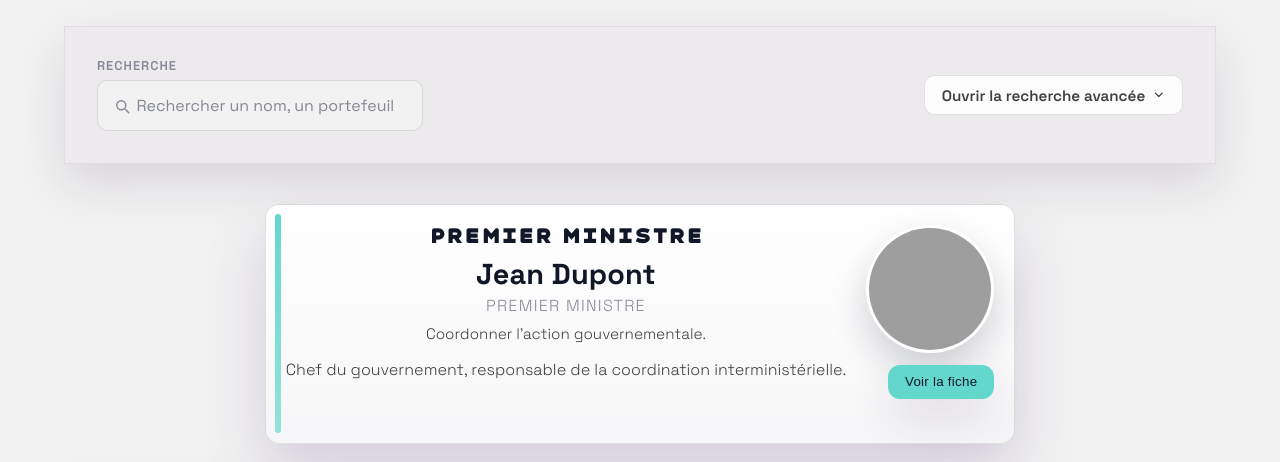
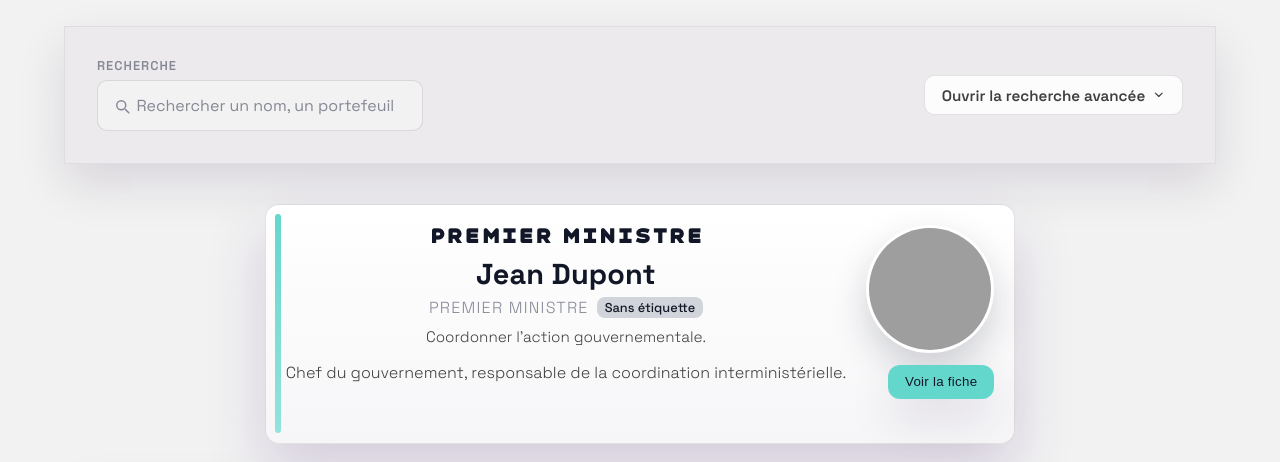
Before and after one commit to benjaminboussemart74-design/gouvernement_ultimedition, a plain HTML site: page index.html in a window 1280 px wide. Shown: the part 338-800 px from the top of the page. Drawn offline with Linux system fonts and the light colour scheme; no server answers; grey boxes are pictures that could not be loaded.

Commit message:
UI: show explicit 'Sans étiquette' party badge when no party; style added

```diff
--- a/script.js
+++ b/script.js
@@ -166,7 +166,15 @@ const mapPartyLabel = (raw) => {
 
 
 const createPartyBadge = (partyName) => {
-    if (!partyName) return null;
+    // If no party provided, create an explicit "Sans étiquette" badge
+    if (!partyName) {
+        const empty = document.createElement("span");
+        empty.className = "party-badge no-party";
+        empty.textContent = "Sans étiquette";
+        empty.setAttribute("data-party", "Sans étiquette");
+        return empty;
+    }
+
     const badge = document.createElement("span");
     badge.className = "party-badge";
     const mapped = mapPartyLabel(partyName);
--- a/styles.css
+++ b/styles.css
@@ -1213,10 +1213,7 @@ body.print-all .toolbar {
     min-width: 0;
 }
 
-/* Si la fiche ne contient pas d'étiquettes/ministries, centrer
-   l'ensemble des éléments de gauche (nom, méta, badge de parti)
-   pour que le badge de parti apparaisse centré vis‑à‑vis de la
-   photo/logo située à droite. Utilise :has() lorsqu'il est dispo. */
+/* J'ai centré les étiquettes des ministres selon le logo, je ne sais pas si c'est une bonne idée voir retour Marie */
 .minister-card:not(:has(.mc-ministries)) .mc-left {
     display: flex;
     flex-direction: column;
@@ -1272,6 +1269,7 @@ body.print-all .toolbar {
 .party-badge[data-party="UDI"]             { background-color: var(--party-udi); }
 .party-badge[data-party="LR"]              { background-color: var(--party-lr); color: #F2F2F2; }
 .party-badge[data-party="DLF"]             { background-color: var(--party-dlf); color: #F2F2F2; }
+.party-badge[data-party="Sans étiquette"]  { background-color: #d1d5db; color: var(--color-encre); }
 .party-badge[data-party="RN"]              { background-color: var(--party-rn); color: #F2F2F2; }
 .party-badge[data-party="Reconquête"]      { background-color: var(--party-reconquete); color: #F2F2F2; }
 .party-badge[data-party="Patriotes"]       { background-color: var(--party-patriotes); color: #F2F2F2; }
```
